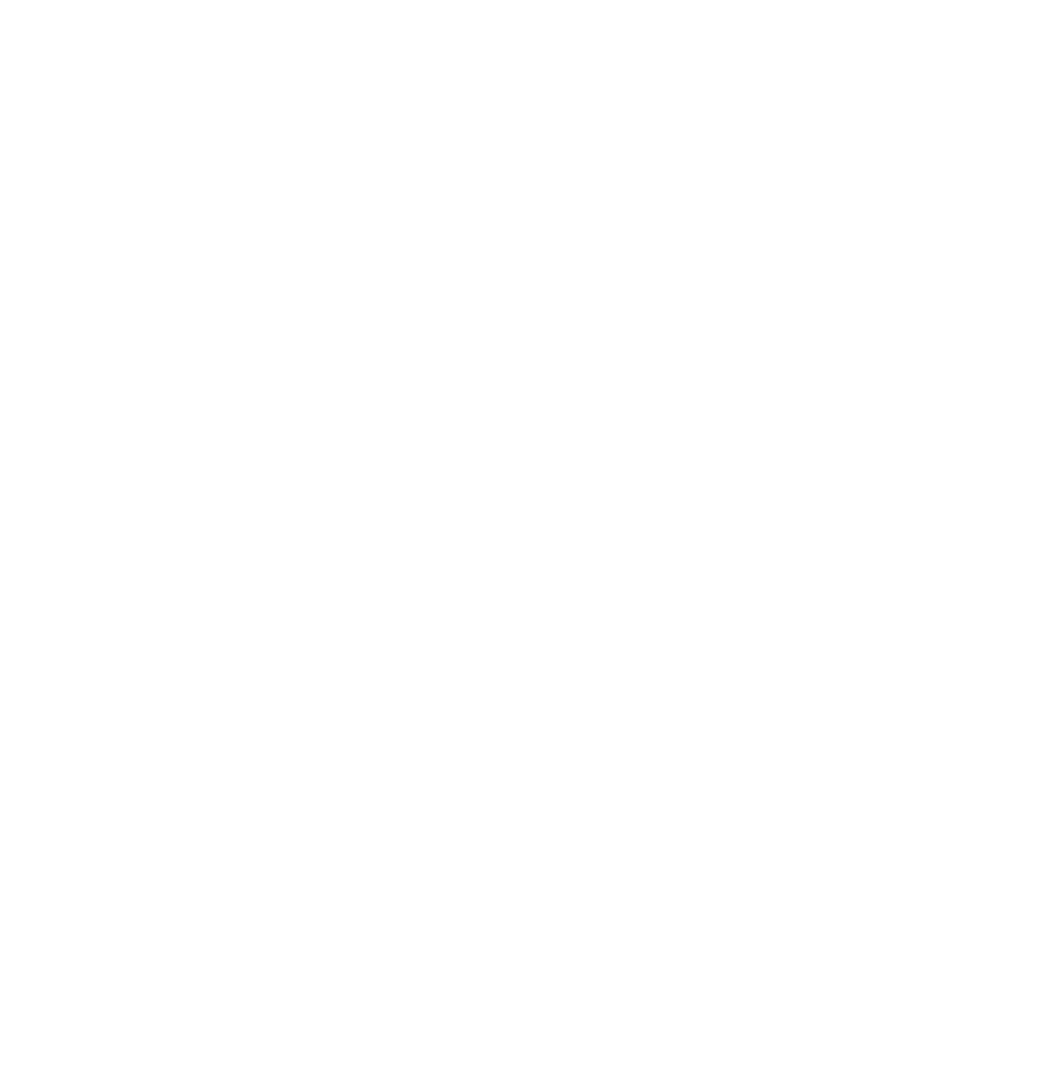
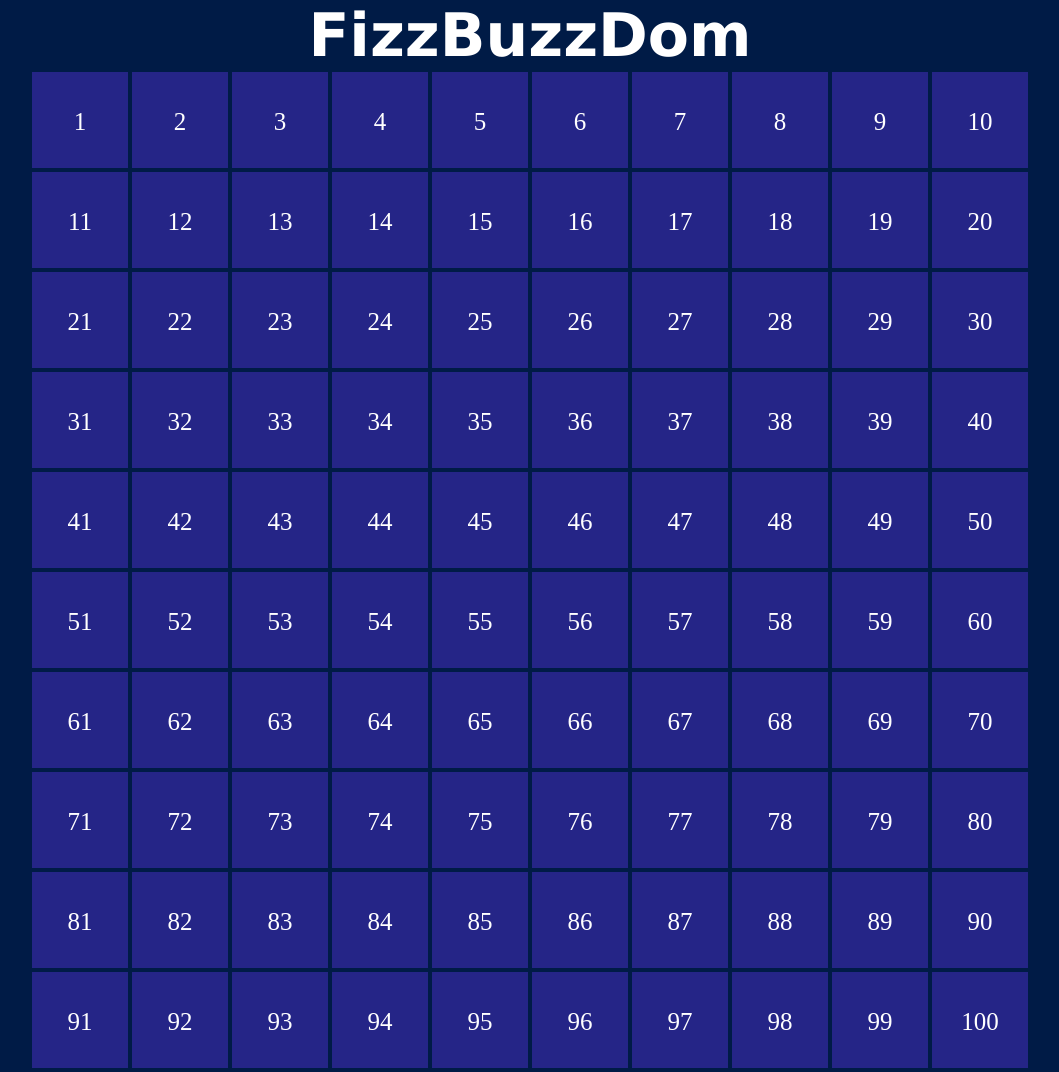
Before and after one commit to AlessP93/js-fizzbuzzdom, a plain HTML site: page index.html in a window 1280 px wide. Shown: the whole page, without its empty margins (110-1169 px from the left). Before the commit the page ends 800 px from the top, so only its background shows below. Drawn offline with Linux system fonts and the light colour scheme.

Commit message:
commento js

```diff
--- a/css/style.css
+++ b/css/style.css
@@ -0,0 +1,39 @@
+* {
+    box-sizing: border-box;
+    margin: 0;
+    padding: 0;
+}
+
+body {
+    background-color: rgb(0, 27, 70);
+}
+
+.container {
+    max-width: 1000px;
+    margin: auto;
+}
+
+.list {
+    list-style: none;
+    display: flex;
+    flex-wrap: wrap;
+}
+
+.item {
+    width: 100px;
+    height: 100px;
+    background-color: rgb(37, 37, 135);
+    color: white;
+    text-align: center;
+    line-height: 100px;
+    font-size: 25px;
+    border: 2px solid rgb(0, 27, 70);
+}
+
+h1 {
+    color: white;
+    font-size: 60px;
+    text-align: center;
+    font-family: Verdana, Geneva, Tahoma, sans-serif;
+
+}
--- a/index.html
+++ b/index.html
@@ -9,5 +9,12 @@
 </head>
     <body>
 
+        <div class="container">
+            <h1>FizzBuzzDom</h1>
+            <ul class="list">
+            </ul>
+        </div>
+
+        <script src="js/main.js"></script>
     </body>
 </html>
--- a/js/main.js
+++ b/js/main.js
@@ -0,0 +1,10 @@
+// Scrivi un programma che stampi in console i numeri da 1 a 100.
+const list = document.querySelector(".list")
+for (let i = 1; i <= 100; i++){
+    // const element = `<li>${i}</li>`;
+    // list.innerHTML = list.innerHTML + element;
+    const element = document.createElement("li");
+    element.classList.add("item");
+    element.innerHTML = i;
+    list.append(element);
+}
```
